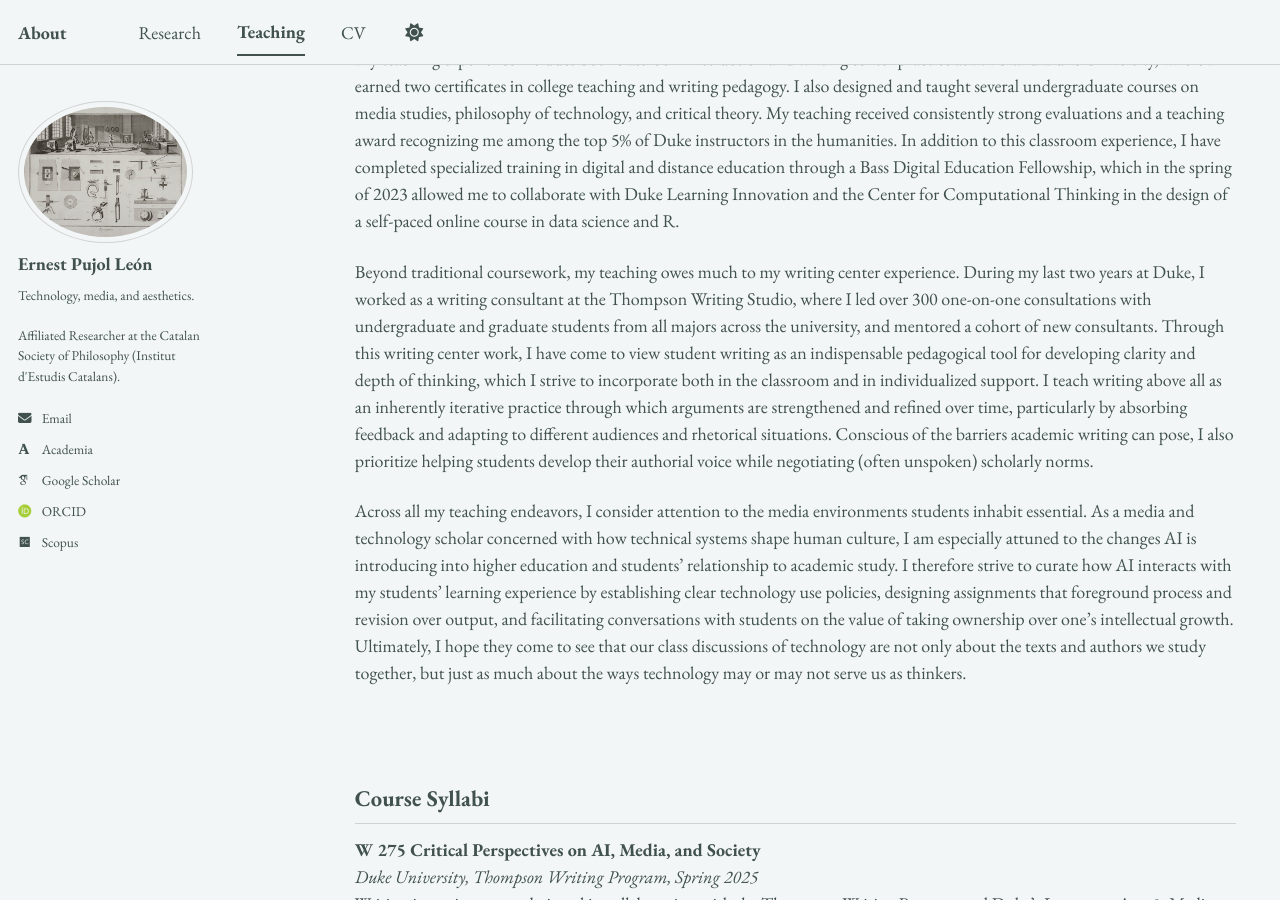
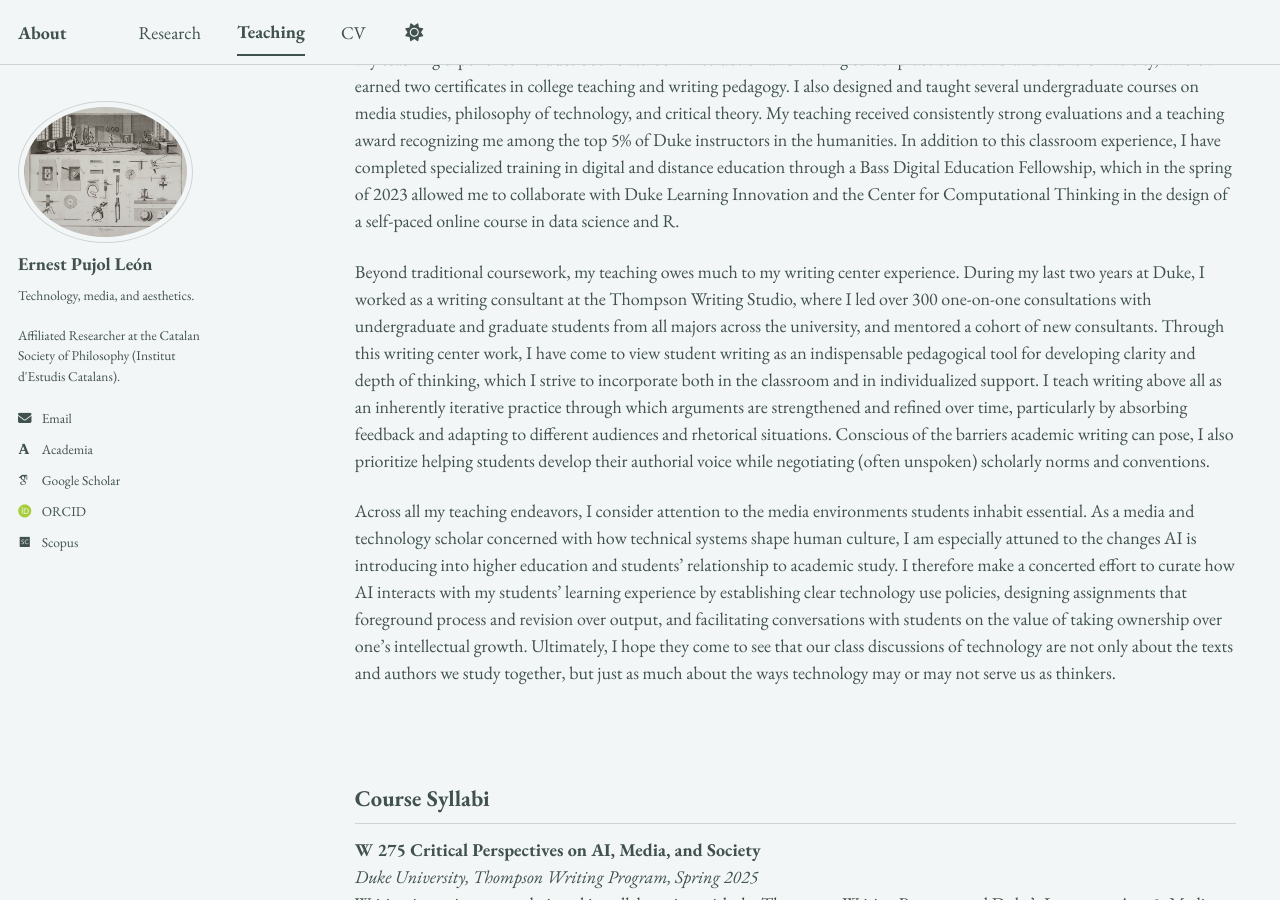
Before and after one commit to epujol90/epujol90.github.io, a Jekyll site: the page built from _pages/teaching.md, in a window 1280 px wide and 900 px high, scrolled down 282 px. Built offline with Jekyll 4.4.1, drawn with Linux system fonts in a browser that asks for light colours; some web fonts are replaced; a script bundle is joined from its source files by our own code; library files that are not in the unit come from our copies.

Commit message:
Update teaching.md

```diff
--- a/_pages/teaching.md
+++ b/_pages/teaching.md
@@ -9,9 +9,9 @@ As a teacher, my main goal is to help students become discerning interpreters of
 
 My teaching experience includes both classroom instruction and writing center practice at NYU and Duke University, where I earned two certificates in college teaching and writing pedagogy. I also designed and taught several undergraduate courses on media studies, philosophy of technology, and critical theory. My teaching received consistently strong evaluations and a teaching award recognizing me among the top 5% of Duke instructors in the humanities. In addition to this classroom experience, I have completed specialized training in digital and distance education through a Bass Digital Education Fellowship, which in the spring of 2023 allowed me to collaborate with Duke Learning Innovation and the Center for Computational Thinking in the design of a self-paced online course in data science and R.
 
-Beyond traditional coursework, my teaching owes much to my writing center experience. During my last two years at Duke, I worked as a writing consultant at the Thompson Writing Studio, where I led over 300 one-on-one consultations with undergraduate and graduate students from all majors across the university, and mentored a cohort of new consultants. Through this writing center work, I have come to view student writing as an indispensable pedagogical tool for developing clarity and depth of thinking, which I strive to incorporate both in the classroom and in individualized support. I teach writing above all as an inherently iterative practice through which arguments are strengthened and refined over time, particularly by absorbing feedback and adapting to different audiences and rhetorical situations. Conscious of the barriers academic writing can pose, I also prioritize helping students develop their authorial voice while negotiating (often unspoken) scholarly norms.
+Beyond traditional coursework, my teaching owes much to my writing center experience. During my last two years at Duke, I worked as a writing consultant at the Thompson Writing Studio, where I led over 300 one-on-one consultations with undergraduate and graduate students from all majors across the university, and mentored a cohort of new consultants. Through this writing center work, I have come to view student writing as an indispensable pedagogical tool for developing clarity and depth of thinking, which I strive to incorporate both in the classroom and in individualized support. I teach writing above all as an inherently iterative practice through which arguments are strengthened and refined over time, particularly by absorbing feedback and adapting to different audiences and rhetorical situations. Conscious of the barriers academic writing can pose, I also prioritize helping students develop their authorial voice while negotiating (often unspoken) scholarly norms and conventions.
 
-Across all my teaching endeavors, I consider attention to the media environments students inhabit essential. As a media and technology scholar concerned with how technical systems shape human culture, I am especially attuned to the changes AI is introducing into higher education and students’ relationship to academic study. I therefore strive to curate how AI interacts with my students’ learning experience by establishing clear technology use policies, designing assignments that foreground process and revision over output, and facilitating conversations with students on the value of taking ownership over one’s intellectual growth. Ultimately, I hope they come to see that our class discussions of technology are not only about the texts and authors we study together, but just as much about the ways technology may or may not serve us as thinkers.
+Across all my teaching endeavors, I consider attention to the media environments students inhabit essential. As a media and technology scholar concerned with how technical systems shape human culture, I am especially attuned to the changes AI is introducing into higher education and students’ relationship to academic study. I therefore make a concerted effort to curate how AI interacts with my students’ learning experience by establishing clear technology use policies, designing assignments that foreground process and revision over output, and facilitating conversations with students on the value of taking ownership over one’s intellectual growth. Ultimately, I hope they come to see that our class discussions of technology are not only about the texts and authors we study together, but just as much about the ways technology may or may not serve us as thinkers.
 <br>
 <br>
 <br>
```
